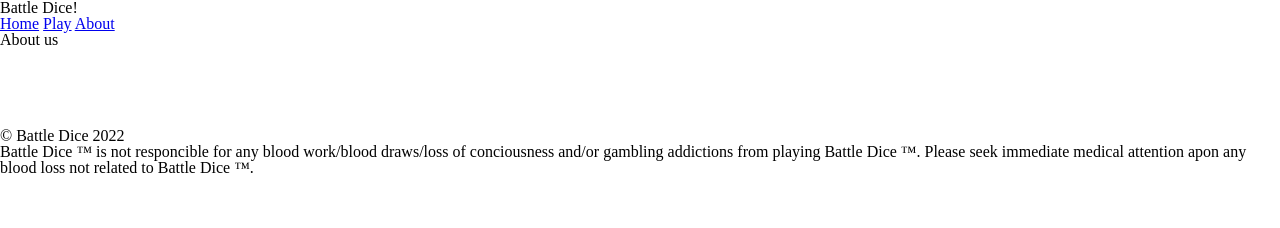
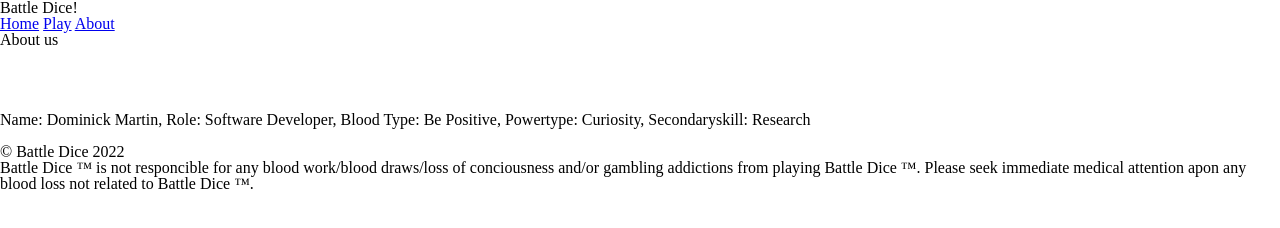
Before and after one commit to Battle-Dice/battle-dice, a plain HTML site: page about.html in a window 1280 px wide. Drawn offline with Linux system fonts and the light colour scheme.

Commit message:
Dominick About Me Upload

```diff
--- a/about.html
+++ b/about.html
@@ -38,7 +38,7 @@
     <img src="" alt="">
     <p></p>
 
-    <div id="DominickAbout"></div>
+    <div id="DominickAbout">Name: Dominick Martin, Role: Software Developer, Blood Type: Be Positive, Powertype: Curiosity, Secondaryskill: Research</div>
     <img src="" alt="">
     <p></p>
 
```
Also changed, not shown: img/Dominick FaceDoon .jpg (added).
